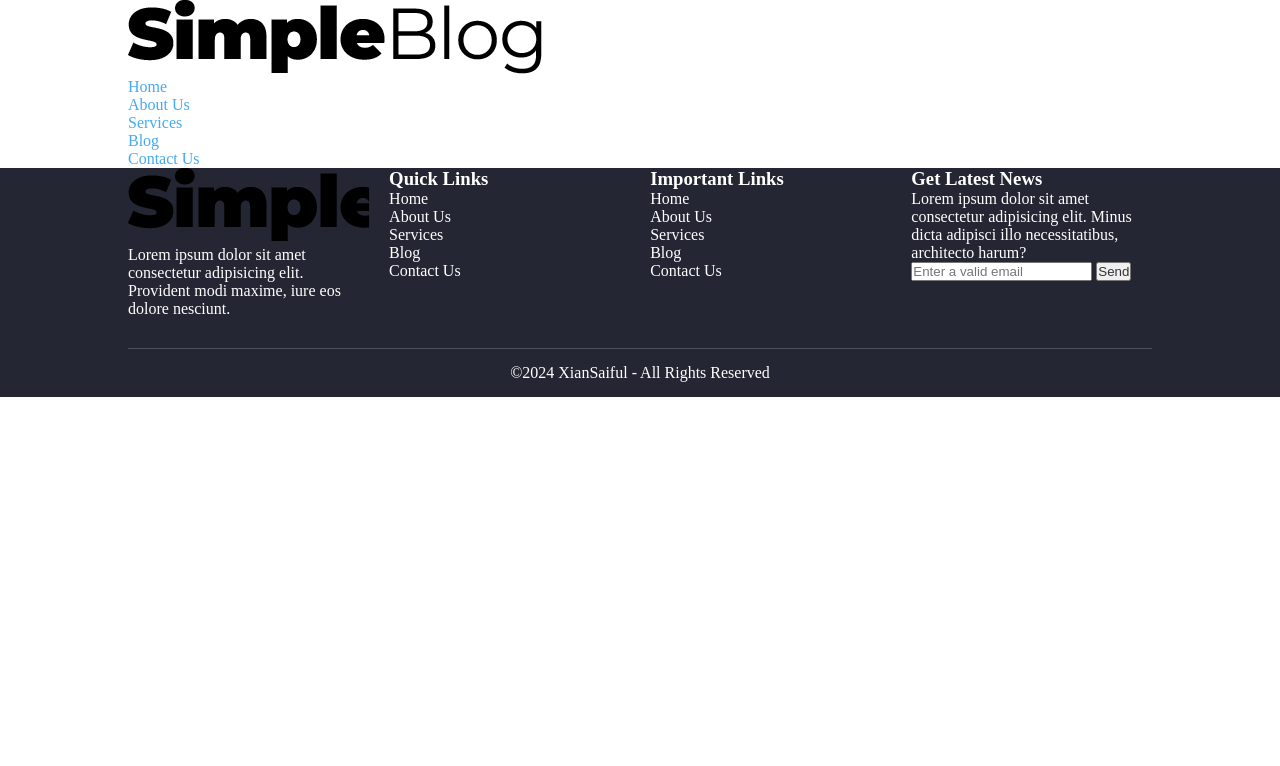
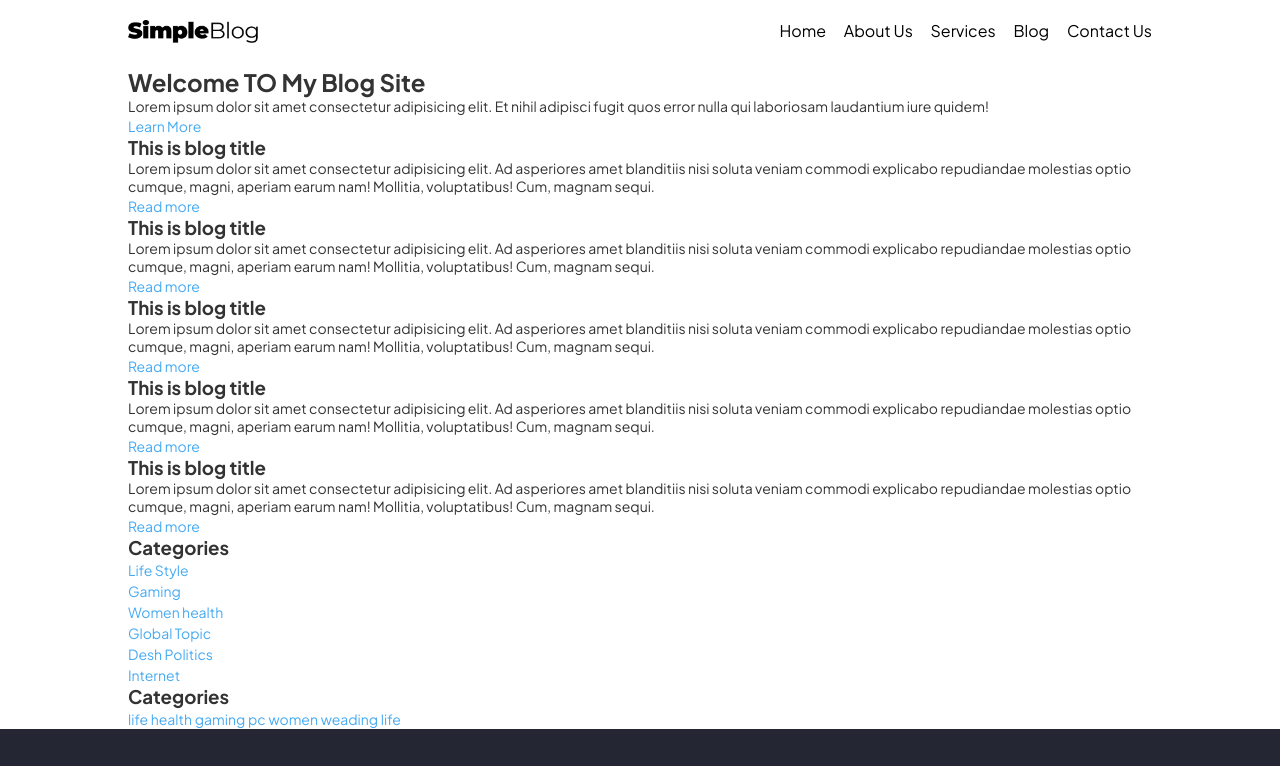
Before and after one commit to githubxiansaiful/simple-blog-page, a plain HTML site: page index.html in a window 1280 px wide. Shown: the top 766 px of the page. Drawn offline with Linux system fonts and the light colour scheme.

Commit message:
Added blog section and blog sidebar

```diff
--- a/css/style.css
+++ b/css/style.css
@@ -2,10 +2,15 @@
     margin: 0;
     padding: 0;
     color: #333;
+    font-family: 'Plus Jakarta Sans', sans-serif;
 }
 a {
     text-decoration: none;
     color: #45aaf2;
+    font-size: 14px;
+}
+p {
+    font-size: 14px;
 }
 .container {
     max-width: 1080px;
@@ -19,6 +24,7 @@ footer {
     color: #fff;
     display: block;
     overflow: hidden;
+    padding: 40px 0 0 0;
 }
 .footer-column {
     width: 23.5%;
@@ -48,6 +54,7 @@ footer {
 }
 .footer-column h3 {
     color: #fff;
+    padding-bottom: 15px;
 }
 .footer-column P {
     color: #fff;
@@ -55,3 +62,34 @@ footer {
 .footer-column a {
     color: #fff;
 }
+.footer-column img {
+    max-width: 130px;
+    filter: invert(1);
+    margin-bottom: 15px;
+}
+header {
+    padding: 20px 0;
+}
+header .logo {
+    width: 30%;
+    float: left;
+}
+header .logo img {
+    max-width: 130px;
+}
+header nav ul {
+    list-style: none;
+    padding: 0;
+    text-align: right;
+}
+header nav ul li {
+    display: inline-block;
+    margin-right: 15px;
+}
+header nav ul li:last-child {
+    margin-right: 0;
+}
+header nav ul li a {
+    color: #000;
+    font-size: 16px;
+}
--- a/index.html
+++ b/index.html
@@ -5,6 +5,9 @@
     <meta name="viewport" content="width=device-width, initial-scale=1.0">
     <title>Simple Blog Page</title>
     <link rel="stylesheet" href="css/style.css">
+    <link rel="preconnect" href="https://fonts.googleapis.com">
+<link rel="preconnect" href="https://fonts.gstatic.com" crossorigin>
+<link href="https://fonts.googleapis.com/css2?family=Plus+Jakarta+Sans:ital,wght@0,200;0,300;0,400;0,500;0,600;0,700;0,800;1,200;1,300;1,400;1,500;1,600;1,700;1,800&display=swap" rel="stylesheet">
 </head>
 <body>
     <header>
@@ -24,7 +27,69 @@
         </div>
     </header>
     <div id="main-content">
-
+        <section class="hero-section">
+            <div class="container">
+                <div class="hero-custom-content">
+                    <h1>Welcome TO My Blog Site</h1>
+                    <p>Lorem ipsum dolor sit amet consectetur adipisicing elit. Et nihil adipisci fugit quos error nulla qui laboriosam laudantium iure quidem!</p>
+                    <a href="#" class="xs-btn">Learn More</a>
+                </div>
+            </div>
+        </section>
+        <section class="blog-area">
+            <div class="container">
+                <div class="blog-content">
+                    <article>
+                        <h1>This is blog title</h1>
+                        <p>Lorem ipsum dolor sit amet consectetur adipisicing elit. Ad asperiores amet blanditiis nisi soluta veniam commodi explicabo repudiandae molestias optio cumque, magni, aperiam earum nam! Mollitia, voluptatibus! Cum, magnam sequi.</p>
+                        <a href="#" class="blog-readmore">Read more</a>
+                    </article>
+                    <article>
+                        <h1>This is blog title</h1>
+                        <p>Lorem ipsum dolor sit amet consectetur adipisicing elit. Ad asperiores amet blanditiis nisi soluta veniam commodi explicabo repudiandae molestias optio cumque, magni, aperiam earum nam! Mollitia, voluptatibus! Cum, magnam sequi.</p>
+                        <a href="#" class="blog-readmore">Read more</a>
+                    </article>
+                    <article>
+                        <h1>This is blog title</h1>
+                        <p>Lorem ipsum dolor sit amet consectetur adipisicing elit. Ad asperiores amet blanditiis nisi soluta veniam commodi explicabo repudiandae molestias optio cumque, magni, aperiam earum nam! Mollitia, voluptatibus! Cum, magnam sequi.</p>
+                        <a href="#" class="blog-readmore">Read more</a>
+                    </article>
+                    <article>
+                        <h1>This is blog title</h1>
+                        <p>Lorem ipsum dolor sit amet consectetur adipisicing elit. Ad asperiores amet blanditiis nisi soluta veniam commodi explicabo repudiandae molestias optio cumque, magni, aperiam earum nam! Mollitia, voluptatibus! Cum, magnam sequi.</p>
+                        <a href="#" class="blog-readmore">Read more</a>
+                    </article>
+                    <article>
+                        <h1>This is blog title</h1>
+                        <p>Lorem ipsum dolor sit amet consectetur adipisicing elit. Ad asperiores amet blanditiis nisi soluta veniam commodi explicabo repudiandae molestias optio cumque, magni, aperiam earum nam! Mollitia, voluptatibus! Cum, magnam sequi.</p>
+                        <a href="#" class="blog-readmore">Read more</a>
+                    </article>
+                </div>
+                <div class="blog-sidebar">
+                    <div class="blog-widget">
+                        <h3>Categories</h3>
+                        <ul>
+                            <li><a href="#">Life Style</a></li>
+                            <li><a href="#">Gaming</a></li>
+                            <li><a href="#">Women health</a></li>
+                            <li><a href="#">Global Topic</a></li>
+                            <li><a href="#">Desh Politics</a></li>
+                            <li><a href="#">Internet</a></li>
+                        </ul>
+                    </div>
+                    <div class="blog-widget">
+                        <h3>Categories</h3>
+                        <a href="#">life</a>
+                        <a href="#">health</a>
+                        <a href="#">gaming</a>
+                        <a href="#">pc</a>
+                        <a href="#">women</a>
+                        <a href="#">weading</a>
+                        <a href="#">life</a>
+                    </div>
+                </div>
+            </div>
+        </section>
     </div>
     <footer>
         <div class="container">
```
